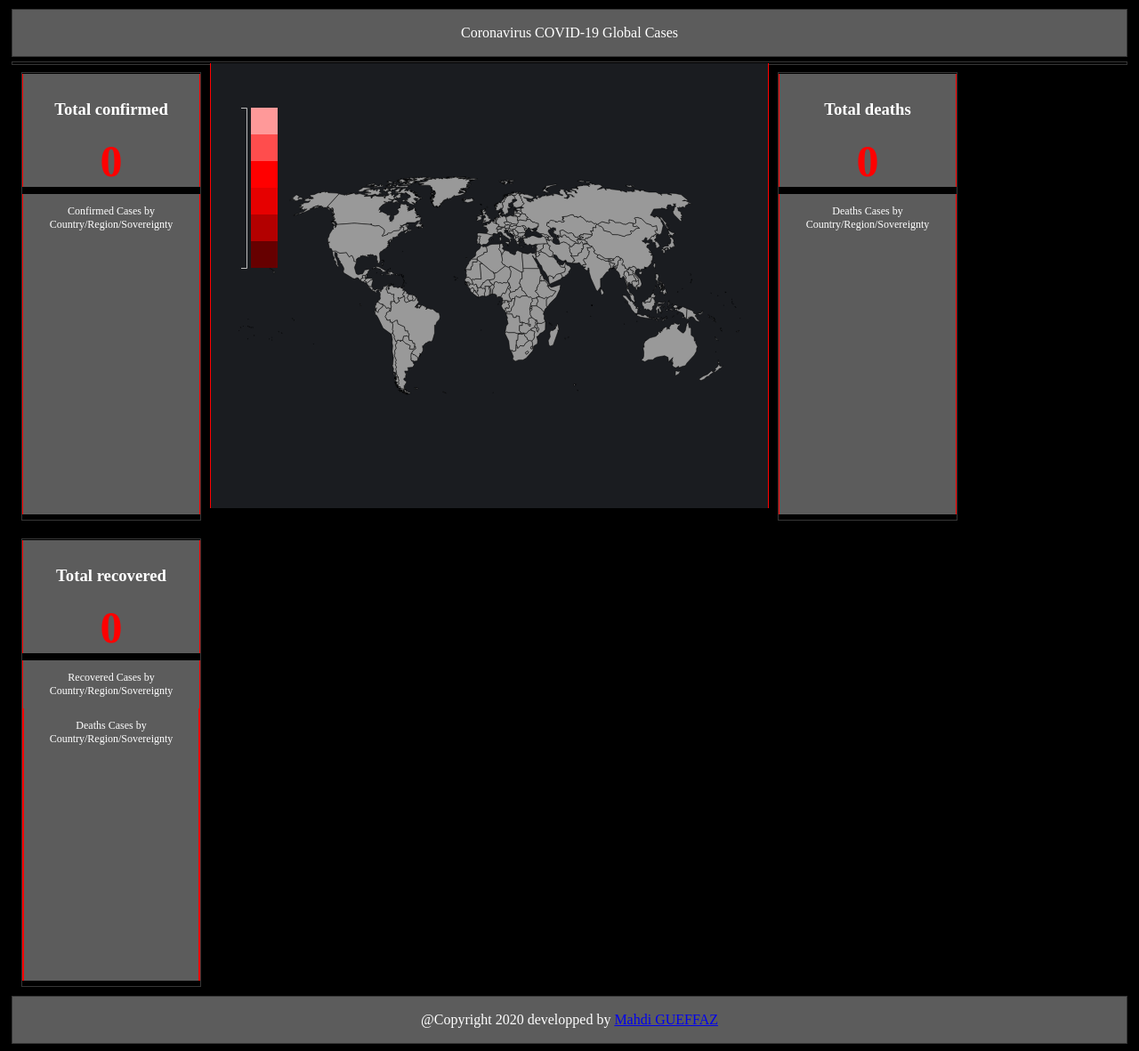
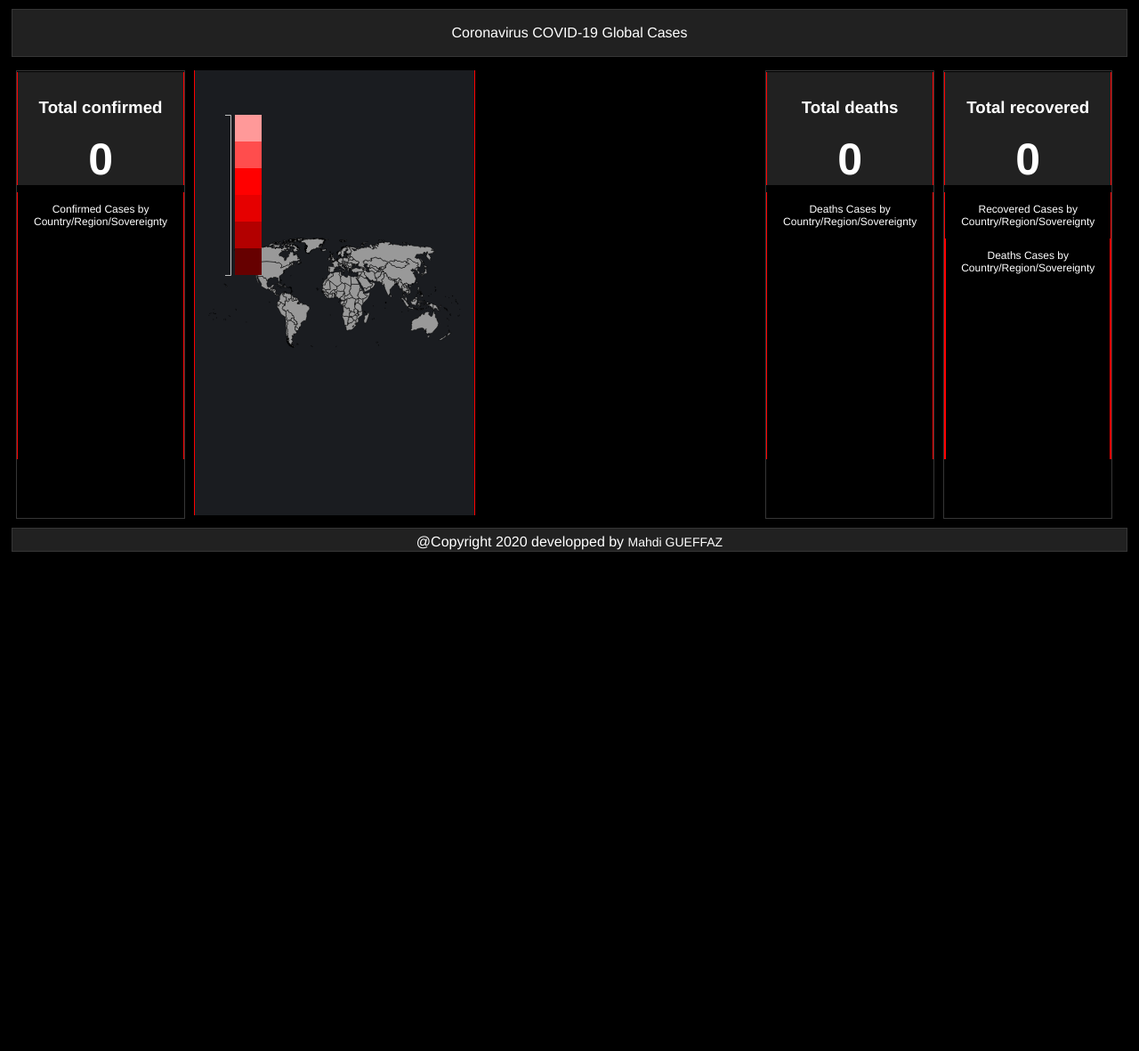
Before and after one commit to mikedido/coronavirus-tracker, a Flask app: page / in a window 1280 px wide. Shown: the whole page at 89% size. After the commit the page ends 620 px from the top, so only its background shows below. Run offline with Flask 2, Linux system fonts and the light colour scheme; data that the repository does not hold is empty.

Commit message:
Add global css style

```diff
--- a/app/static/css/style.css
+++ b/app/static/css/style.css
@@ -1,7 +1,14 @@
 body {
     background-color: black;
+    font-family: "Avenir Next W01","Avenir Next W00","Avenir Next",Avenir,"Helvetica Neue",sans-serif;
 }
-#header, #confirmed, #main, #footer, #recovered, #death{
+
+.text-title {
+    font-size: 1.6994866rem;
+    line-height: 1.3875;
+}
+
+#header, #confirmed, #footer, #recovered, #death{
     padding:1px 0;
     color: white;
     border: 1px solid #363636;
@@ -10,7 +17,7 @@ body {
 #header {
     margin: 10px 5px 5px 5px;
     text-align:center;
-    background-color: #5c5c5c;
+    background-color: #212121;
 }
 
 #main {
@@ -21,26 +28,28 @@ body {
 
 #confirmed  {
     float:left;
-    width: 200px;
-    margin: 10px 10px 10px 10px;
+    width: 15%;
+    margin: 10px 5px 10px 5px;
     height: 500px;
 }
 
 #container {
-    background-color:#9966FF;
+    float: left;
+    margin: 10px 5px 10px 5px;
+    width:50%;
 }
 
 #death {
     float: left;
-    width: 200px;
-    margin: 10px 10px 10px 10px;
+    width: 15%;
+    margin: 10px 5px 10px 10px;
     height: 500px;
 }
 
 #recovered {
     float: left;
-    width: 200px;
-    margin: 10px 10px 10px 10px;
+    width: 15%;
+    margin: 10px 5px 10px 5px;
     height: 500px;
 }
 
@@ -48,19 +57,23 @@ body {
     margin: 10px 5px 5px 5px;
     text-align:center;
     clear:both;
-    background-color: #5c5c5c;
+    background-color: #212121;
 }
 
 #title {
     margin: 0px 0px 8px 0px;
-    background-color: #5c5c5c;
+    background-color: #212121;
 }
 
 #list {
     overflow: scroll;
+    overflow-x: hidden;
     margin: 0px 0px 8px 0px;
-    background-color: #5c5c5c;
-    height: 360px;
+    height: 300px;
+}
+
+.div-list{
+    background-color: #212121;
 }
 
 .div-border {
@@ -75,7 +88,6 @@ body {
 
 .number {
     font-size: 50px;
-    color: red;
     font-weight: bold;
 
 }
@@ -84,3 +96,68 @@ body {
     text-align: center;
     font-size: 12px;
 }
+
+.green {
+    color: rgb(112, 168, 0);
+}
+
+.red {
+    color: rgb(230, 0, 0)
+}
+
+.center {
+    margin: auto;
+    width: 100%;
+}
+
+#list::-webkit-scrollbar {
+    -webkit-appearance: none;
+}
+
+#list::-webkit-scrollbar:vertical {
+    width: 11px;
+}
+
+#list::-webkit-scrollbar:horizontal {
+    height: 11px;
+}
+
+#list::-webkit-scrollbar-thumb {
+    border: 1px solid white; /* should match background, can't be transparent */
+    background-color: rgba(0, 0, 0, .5);
+}
+
+.cursor-pointer{
+    cursor: pointer;
+}
+
+
+h5 {
+    font-size: 1.05rem;
+    margin: 0;
+    text-align: left;
+    margin-left: 10px;
+}
+
+.feature-list{
+    border-bottom: 1px solid #5c5c5c;
+}
+
+#footer a {
+    color: white;
+    text-decoration: none;
+    font-size: 14px;
+}
+
+#footer .version {
+    font-size: 12px;
+}
+
+#footer p {
+    margin: 5px 0 0 0;
+}
+
+h5 a {
+    color: white;
+    text-decoration: none;
+}
```
